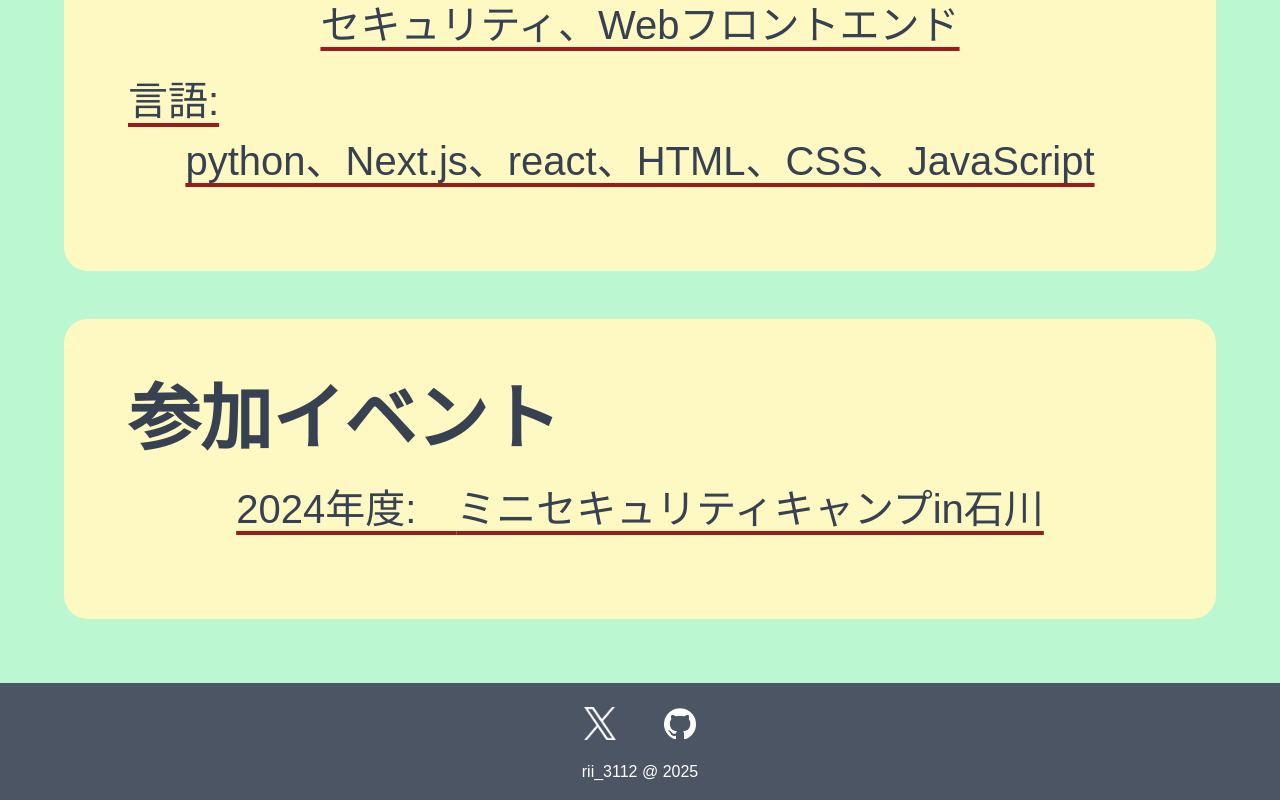
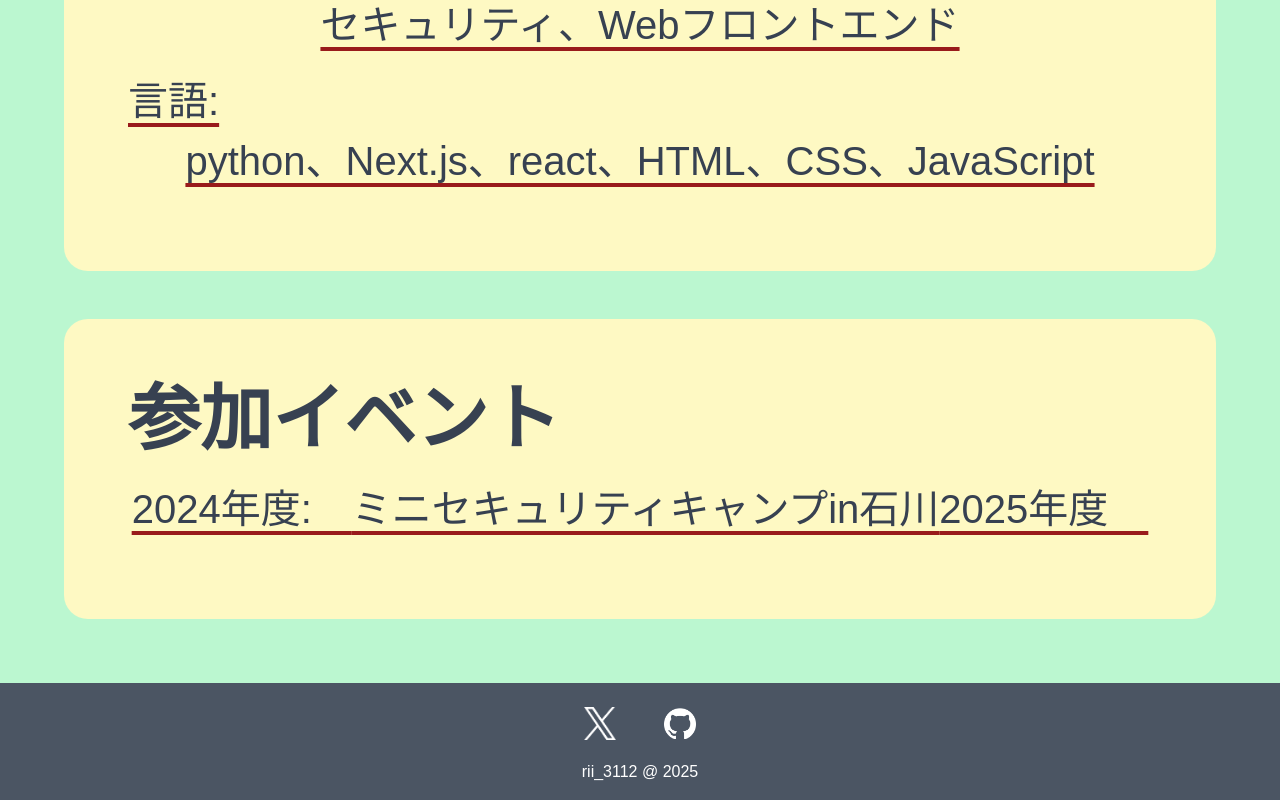
Before and after one commit to MATSUOKAAIRI/I_am_by-nextjs, a Next.js app: page / in a window 1280 px wide. Shown: the part 2429-3229 px from the top of the page. Built offline with nearby package versions, Linux system fonts and the light colour scheme.

Commit message:
actionの更新

```diff
--- a/components/action/action.tsx
+++ b/components/action/action.tsx
@@ -6,6 +6,7 @@ return(
         <div className='flex justify-center mb-4 underline decoration-red-800 underline-offset-8'>
             <p className="md:text-[40px] text-[20px]">2024年度:　</p>
             <p className="md:text-[40px] text-[20px]">ミニセキュリティキャンプin石川</p>
+            <p className="md:text-[40px] text-[20px]">2025年度　</p>
         </div>
     </div>
 </div>
```
